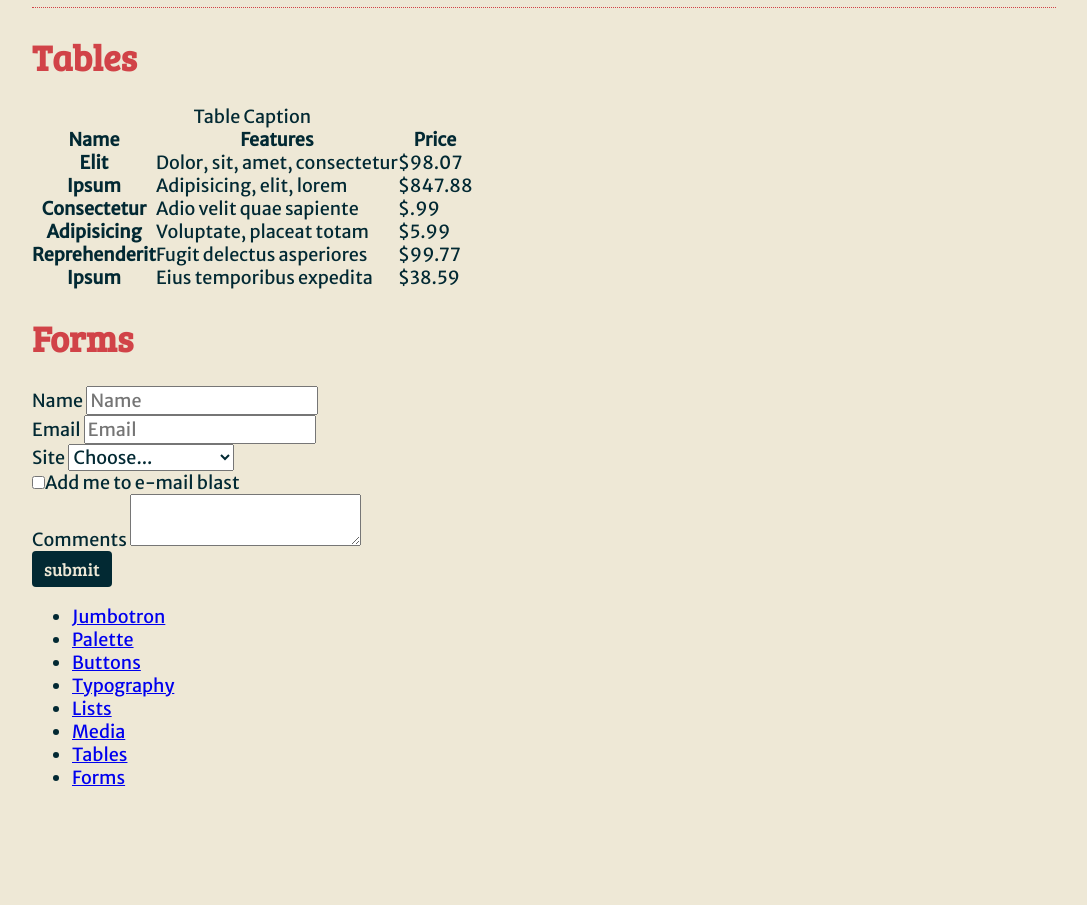
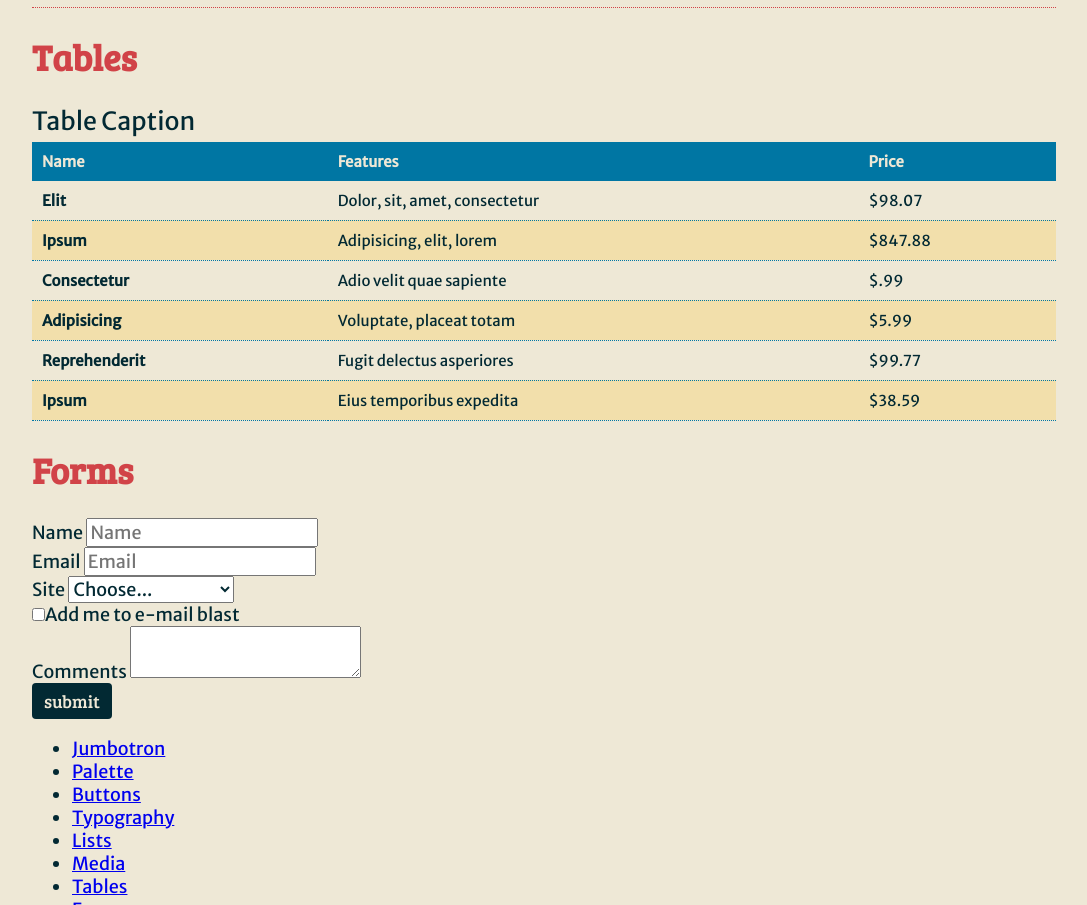
Before and after one commit to Luchnik/sassEssentials, a website: page builds/sassEssentials/index.html in a window 1280 px wide. Shown: the part 3417-4322 px from the top of the page, without its empty margins (96-1183 px from the left). Before the commit the page ends 4224 px from the top, so only its background shows below. Drawn offline with nearby package versions, Linux system fonts and the light colour scheme; files that its build step writes are made by us from their sources.

Commit message:
Styled a table

```diff
--- a/builds/sassEssentials/index.html
+++ b/builds/sassEssentials/index.html
@@ -48,7 +48,6 @@
     <h4>H4. Fourth level headline</h4>
     <p>Nesciunt odio velit quae sapiente saepe officia fugit delectus asperiores, eius temporibus expedita voluptate, placeat totam! Reprehenderit esse deserunt laboriosam, nihil architecto recusandae quas nam quo placeat, perspiciatis natus. Explicabo.</p>
 
-
     <ol class="media">
       <li class="item clearfix">
         <a href="#">
@@ -73,6 +72,21 @@
       </li>
     </ol>
 
+    <!--
+    <div class="grid">
+      <div class="item"><img src="http://placehold.it/500x500" alt="thumbnail"></div>
+      <div class="item"><img src="http://placehold.it/500x500" alt="thumbnail"></div>
+      <div class="item"><img src="http://placehold.it/500x500" alt="thumbnail"></div>
+      <div class="item"><img src="http://placehold.it/500x500" alt="thumbnail"></div>
+      <div class="item"><img src="http://placehold.it/500x500" alt="thumbnail"></div>
+      <div class="item"><img src="http://placehold.it/500x500" alt="thumbnail"></div>
+      <div class="item"><img src="http://placehold.it/500x500" alt="thumbnail"></div>
+      <div class="item"><img src="http://placehold.it/500x500" alt="thumbnail"></div>
+      <div class="item"><img src="http://placehold.it/500x500" alt="thumbnail"></div>
+      <div class="item"><img src="http://placehold.it/500x500" alt="thumbnail"></div>
+      <div class="item"><img src="http://placehold.it/500x500" alt="thumbnail"></div>
+    </div>
+     -->
 
   </div>
 </section>
@@ -173,7 +187,7 @@
 <section id="tables">
   <div class="container">
     <h1>Tables</h1>
-    <table>
+    <table class="table">
       <caption>Table Caption</caption>
       <thead>
         <tr>
--- a/process/sass/_interface.scss
+++ b/process/sass/_interface.scss
@@ -32,3 +32,14 @@ $color-btn-cool: $blue;
 	@extend %btn;
 	background: $color-btn-cool;
 }
+
+.grid {
+	@include clearfix;
+	.item {
+		float: left;
+		@include imagegrid(5, 1%);
+	}
+	img {
+		display: block;
+	}
+}
--- a/process/sass/_mixins.scss
+++ b/process/sass/_mixins.scss
@@ -16,3 +16,15 @@
 		clear: both;
 	}
 }
+
+@mixin imagegrid($qty, $margin) {
+	width: ((100% - (($qty - 1) * $margin))/$qty);
+	&:nth-child(n) {
+		margin-right: $margin;
+		margin-bottom: $margin;
+	}
+	&:nth-child(#{$qty}n) {
+		margin-right: 0;
+		margin-bottom: 0;
+	}
+}
--- a/process/sass/_variables.scss
+++ b/process/sass/_variables.scss
@@ -1,3 +1,5 @@
+// never shown comment
+
 @import url(https://fonts.googleapis.com/css?family=Merriweather+Sans|Bree+Serif);
 
 $offwhite:				#EEE8D6;
--- /dev/null
+++ b/process/sass/modules/tables.scss
@@ -0,0 +1,49 @@
+$color-even-cells: transparentize($yellow, .8);
+
+.table {
+	font-size: 1.5rem;
+	text-align: left;
+	width: 100%;
+
+	caption {
+		font-size: 2.5rem;
+		text-align: left;
+		padding-bottom: 5px;
+	}
+
+	> thead,
+	> tbody,
+	> tfoot {
+		> tr {
+
+			&:hover {
+				background-color: darken(adjust-hue($color-background, -20deg), 10%);
+			}
+
+			&:nth-child(even) {
+				background-color: $color-even-cells;
+
+				&:hover {
+					background-color: opacify($color-even-cells, .3);
+				}
+			}
+
+			> th,
+			> td {
+				padding: 10px;
+				border-bottom: 1px dotted $blue;
+			}
+		}
+	}
+
+	> thead > tr {
+		background-color: $blue;
+		color: $color-background;
+		&:hover {
+			background-color: complement($blue);
+		}
+		> th {
+			border-bottom: 0;
+		}
+	}
+}
--- a/process/sass/style.scss
+++ b/process/sass/style.scss
@@ -6,3 +6,4 @@
 
 @import "modules/backgrounds";
 @import "modules/media";
+@import "modules/tables"
```
